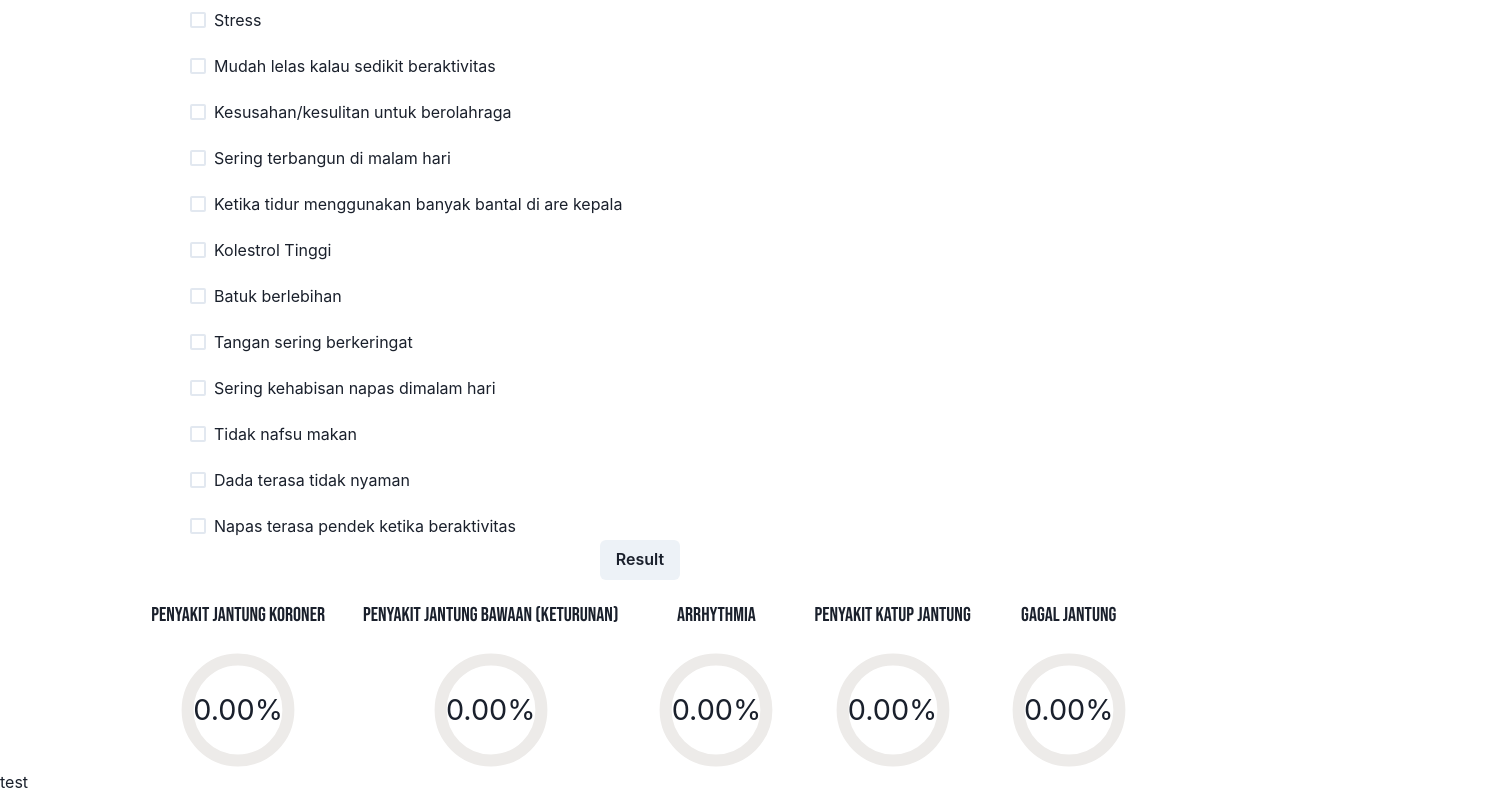
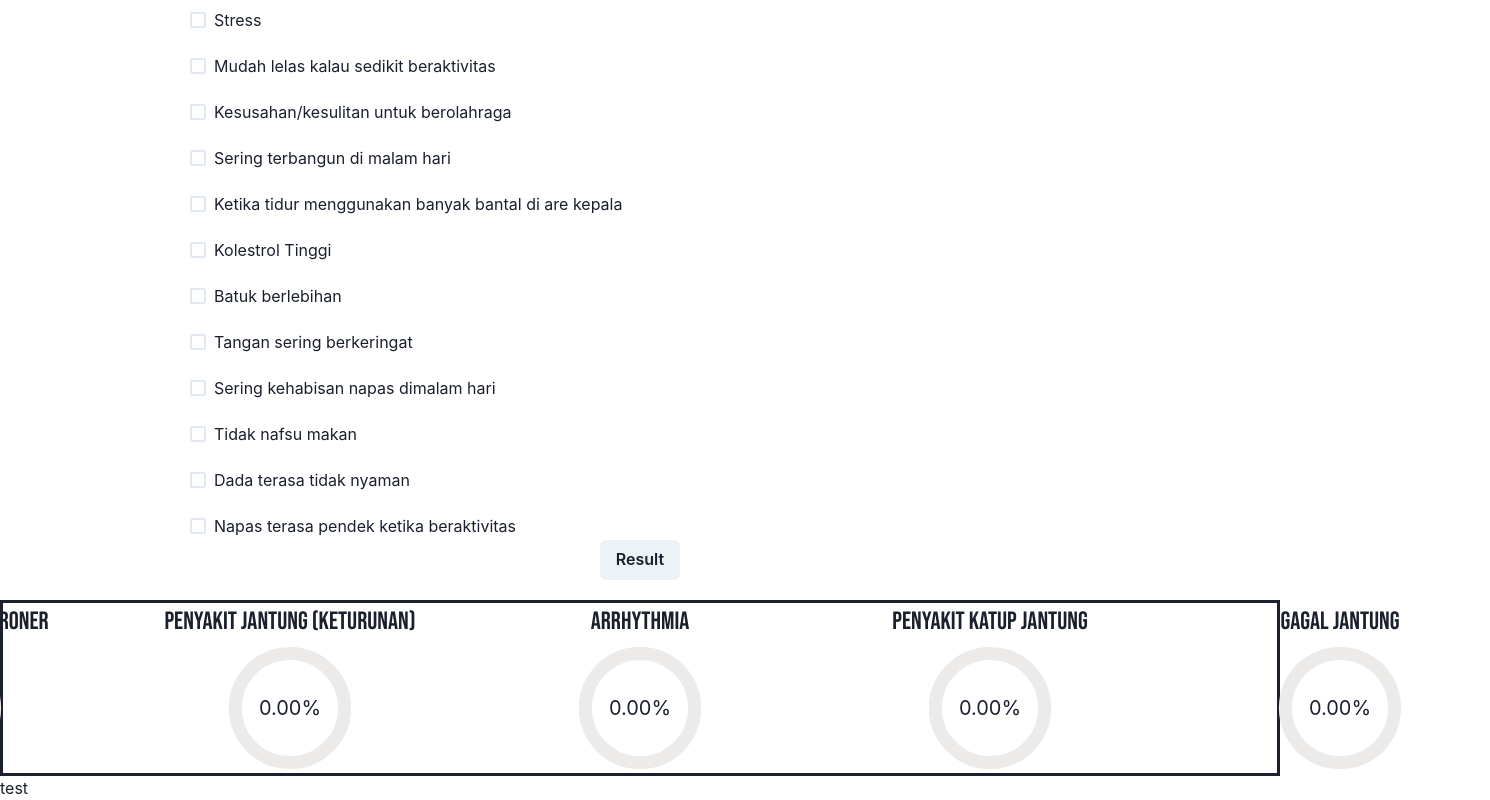
Before and after one commit to miu-soo/Expert-System, a React (Create React App) app: page / in a window 1280 px wide. Shown: the part 1110-1910 px from the top of the page, 1490 px wide, since content can reach past the window. Built offline with nearby package versions, Linux system fonts and the light colour scheme.

Commit message:
Feat: Update UI

```diff
--- a/src/Components/Hasil.tsx
+++ b/src/Components/Hasil.tsx
@@ -1,4 +1,11 @@
-import { Box, CircularProgress, CircularProgressLabel, Flex, HStack, VStack } from "@chakra-ui/react";
+import {
+  Box,
+  CircularProgress,
+  CircularProgressLabel,
+  Flex,
+  HStack,
+  VStack,
+} from "@chakra-ui/react";
 import React from "react";
 import Penyakit from "../data/dataPenyakit";
 import Gejala from "../data/dataGejala";
@@ -9,14 +16,13 @@ import Gejala from "../data/dataGejala";
 const Hasil: React.FC<{
   gejalaInput: Array<string>;
 }> = (props) => {
-
   // let gejalaInput = props.gejalaInput;
   let dataGejala = Gejala;
   let dataPenyakit = Penyakit;
 
   dataPenyakit.forEach((penyakit) => {
     penyakit.value = 0;
-  })
+  });
 
   dataGejala.forEach((gejala) => {
     if (gejala.value !== false) {
@@ -24,22 +30,40 @@ const Hasil: React.FC<{
         if (penyakit.diseases.includes(gejala.id)) {
           penyakit.value++;
         }
-      })
+      });
     }
-  })
+  });
 
   console.log(dataPenyakit);
 
   return (
     <>
-      <HStack marginTop={"20px"}>
-        {dataPenyakit.map(penyakit => (
+      <HStack
+        marginTop={"20px"}
+        width={"full"}
+        border={"solid"}
+        justifyContent={"center"}
+        spacing={"20px"}
+      >
+        {dataPenyakit.map((penyakit) => (
           <VStack spacing={5} marginLeft={"15px"} marginRight={"15px"}>
-            <Box fontSize={20} fontFamily={"Bebas Neue"}>
+            <Box
+              fontSize={25}
+              fontFamily={"Bebas Neue"}
+              width={[100, 200, 300]}
+              height={"20px"}
+              textAlign={"center"}
+            >
               {penyakit.name}
             </Box>
-            <CircularProgress value={((penyakit.value)/(penyakit.diseases.length))*100} size="120px">
-              <CircularProgressLabel>{(((penyakit.value) / (penyakit.diseases.length))*100).toFixed(2)}%</CircularProgressLabel>
+            <CircularProgress
+              value={(penyakit.value / penyakit.diseases.length) * 100}
+              size="130px"
+            >
+              <CircularProgressLabel fontSize={20}>
+                {((penyakit.value / penyakit.diseases.length) * 100).toFixed(2)}
+                %
+              </CircularProgressLabel>
             </CircularProgress>
           </VStack>
         ))}
--- a/src/data/dataPenyakit.ts
+++ b/src/data/dataPenyakit.ts
@@ -3,39 +3,42 @@ const Penyakit = [
     id: 1,
     name: "Penyakit Jantung Koroner",
     description: "Damage or disease in the heart's major blood vessels.",
-    diseases: [1,2,3,4,5,6,13,16,25,30],
+    diseases: [1, 2, 3, 4, 5, 6, 13, 16, 25, 30],
     value: 0,
     detail: "Detail penyakit 1",
   },
   {
     id: 2,
-    name: "Penyakit Jantung Bawaan (keturunan)",
+    name: "Penyakit Jantung (keturunan)",
     description: "An abnormality in the heart that develops before birth",
-    diseases: [1,2,7,18,11,21,22,27,29,30],
+    diseases: [1, 2, 7, 18, 11, 21, 22, 27, 29, 30],
     value: 0,
     detail: "Detail penyakit 1",
   },
   {
     id: 3,
     name: "Arrhythmia",
-    description: "Improper beating of the heart, whether irregular, too fast or too slow.",
-    diseases: [2,4,7,8,9,12,17,27,30],
+    description:
+      "Improper beating of the heart, whether irregular, too fast or too slow.",
+    diseases: [2, 4, 7, 8, 9, 12, 17, 27, 30],
     value: 0,
     detail: "Detail penyakit 1",
   },
   {
     id: 4,
     name: "Penyakit katup jantung",
-    description: "One or more of the valves in your heart doesn't work properly",
-    diseases: [1,8,9,12,14,15,19,20,26,28,31],
+    description:
+      "One or more of the valves in your heart doesn't work properly",
+    diseases: [1, 8, 9, 12, 14, 15, 19, 20, 26, 28, 31],
     value: 0,
     detail: "Detail penyakit 1",
   },
   {
     id: 5,
     name: "Gagal Jantung",
-    description: "A chronic condition in which the heart doesn't pump blood as well as it should.",
-    diseases: [2,4,8,9,12,17,20,23,28,31],
+    description:
+      "A chronic condition in which the heart doesn't pump blood as well as it should.",
+    diseases: [2, 4, 8, 9, 12, 17, 20, 23, 28, 31],
     value: 0,
     detail: "Detail penyakit 1",
   },
```
